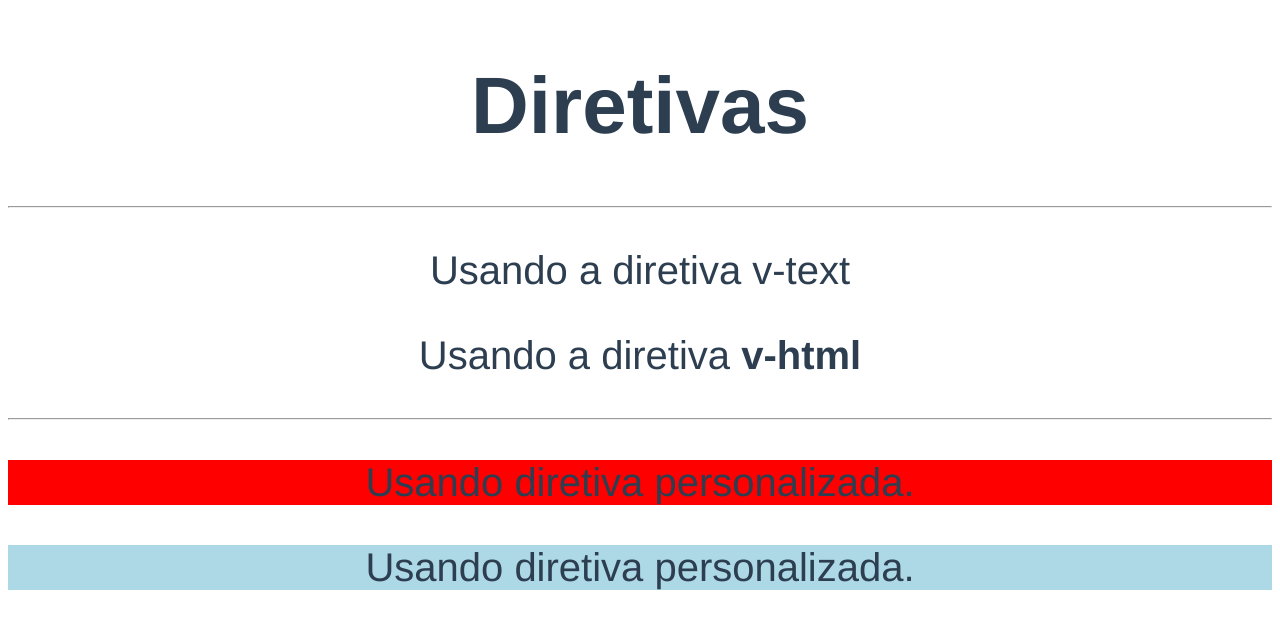
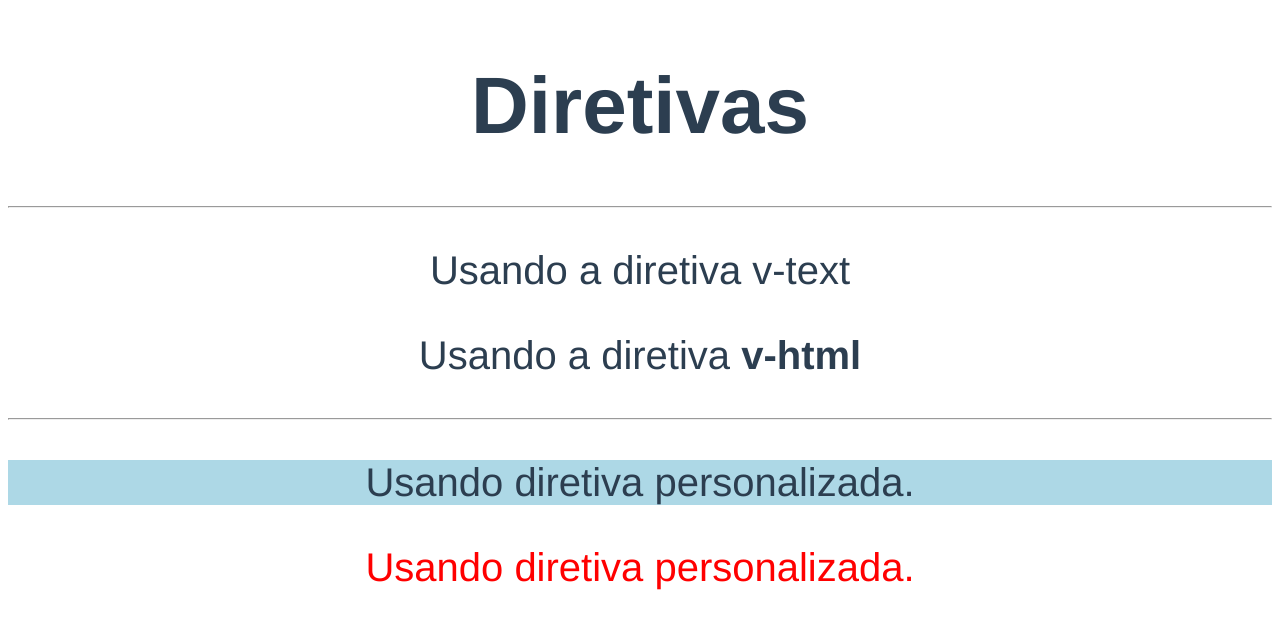
Before and after one commit to Nardogomes/vuejs-learning, a Vue app in the folder diretivas/diretivas-exercicios/: page / in a window 1280 px wide. Shown: the top 628 px of the page. Built offline with nearby package versions, Linux system fonts and the light colour scheme.

Commit message:
Passando argumento para Diretiva personalizada.

```diff
--- a/diretivas/diretivas-exercicios/src/App.vue
+++ b/diretivas/diretivas-exercicios/src/App.vue
@@ -5,8 +5,11 @@
 		<p v-text="'Usando a diretiva v-text'"></p>
 		<p v-html="'Usando a diretiva <strong>v-html</strong>'"></p>
 		<hr>
-		<p v-destaque="'red'">Usando diretiva personalizada.</p>
+		<p v-destaque:fundo="'lightblue'">Usando diretiva personalizada.</p>
 		<p v-destaque="color">Usando diretiva personalizada.</p>
+
+		<!-- <p v-teste:argumento.mod1.mod2.mod3="'valor'"></p> -->
+
 	</div>
 </template>
 
@@ -14,7 +17,7 @@
 export default {
 	data() {
 		return {
-			color: 'lightblue'
+			color: 'red'
 		}
 	}
 }
--- a/diretivas/diretivas-exercicios/src/main.js
+++ b/diretivas/diretivas-exercicios/src/main.js
@@ -6,7 +6,11 @@
 Vue.directive('destaque', {
 	bind(el, binding, vnode) {
 		// el.style.backgroundColor = 'lightgreen'
-		el.style.backgroundColor = binding.value
+		if (binding.arg == 'fundo') {
+			el.style.backgroundColor = binding.value
+		} else {
+			el.style.color = binding.value
+		}
 	}
 })
 
```
